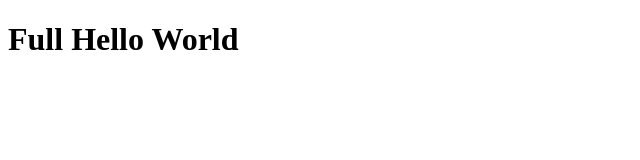
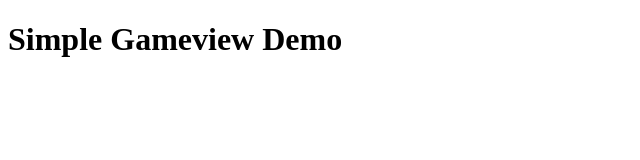
Before and after one commit to isolationentertainment/ds.gameview.simple, a plain HTML site: page index.html in a window 1280 px wide. Shown: the whole page, without its empty margins (0-640 px from the left). Drawn offline with Linux system fonts and the light colour scheme.

Commit message:
Update index.html

```diff
--- a/index.html
+++ b/index.html
@@ -6,6 +6,6 @@
     <title>Document</title>
 </head>
 <body>
-    <h1>Full Hello World</h1>
+    <h1>Simple Gameview Demo</h1>
 </body>
 </html>
```
